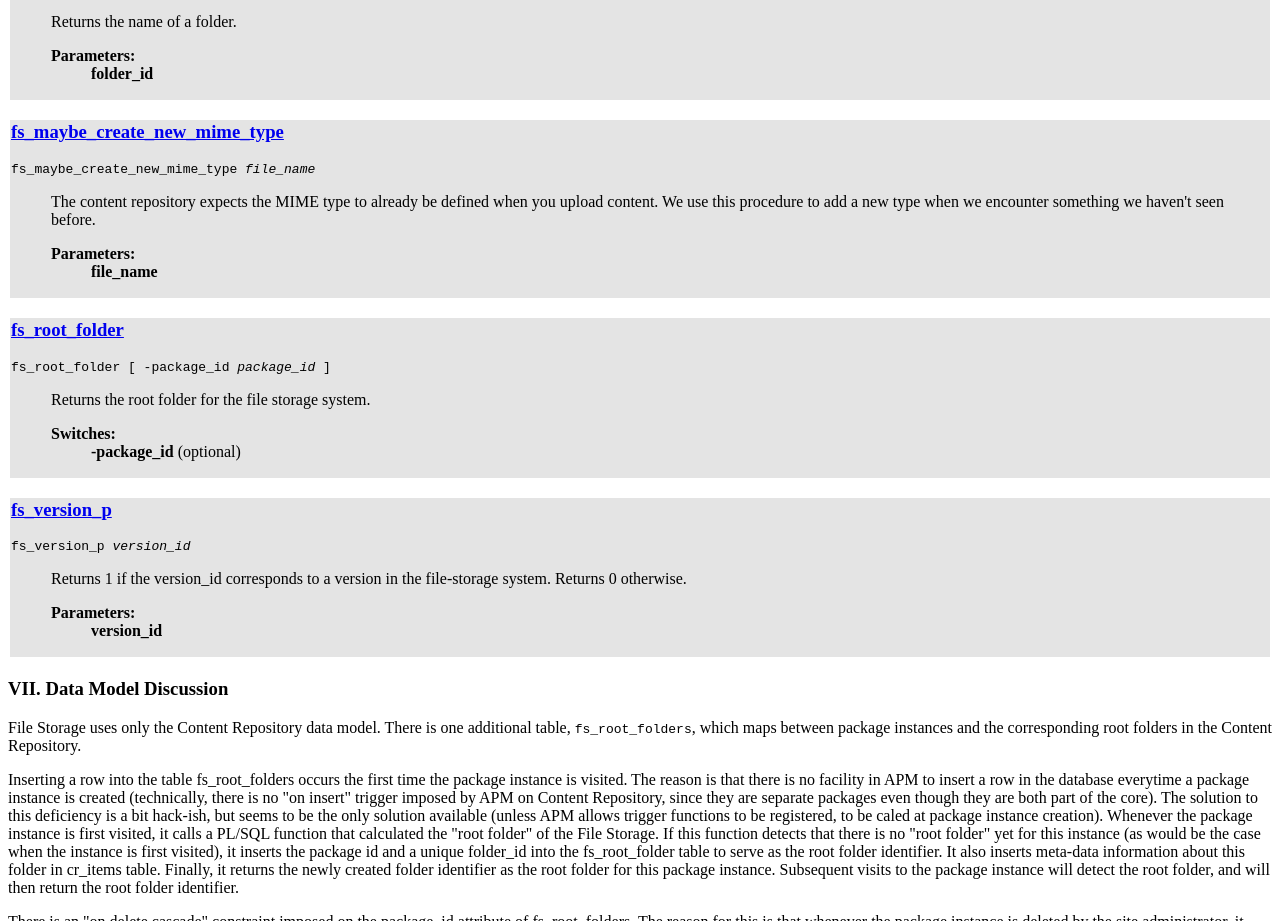
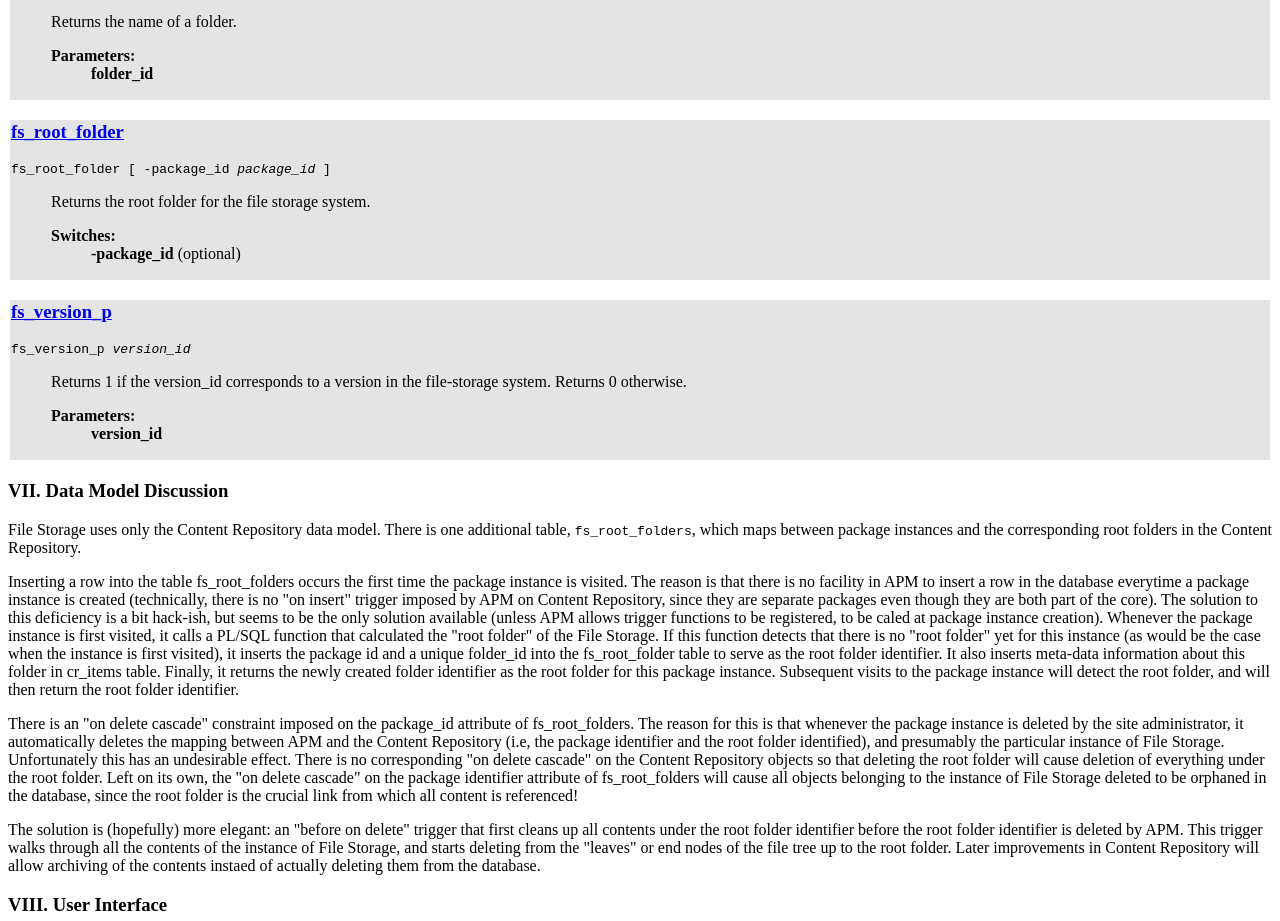
Before and after one commit to openacs/file-storage, a plain HTML site: page www/doc/design.html in a window 1280 px wide. Shown: the part 3222-4143 px from the top of the page. Drawn offline with Linux system fonts and the light colour scheme.

Commit message:
- Adds table cr_extension_mime_type_map, - Adds function cr_filename_to_mime_type [-create] filename - Adds function cr_create_mime_type -extension -mime_type -description - Removes *_maybe_create_new_mime_type - Updates acs-content-repository to 4.6.3.  Ugrade scripts provided. - Updates dependency information for several packages. - Adds most mime types plus comprehensive list of extension to mime-typemappings. - Maps .c .h .c++ .pl etc to text/plain

```diff
--- a/www/doc/design.html
+++ b/www/doc/design.html
@@ -347,23 +347,6 @@ Returns the name of a folder.
 <p>
 
 <table width=100%><tr><td bgcolor=#e4e4e4>
-<h3><a href="/api-doc/proc-view?proc=fs%5fmaybe%5fcreate%5fnew%5fmime%5ftype">fs_maybe_create_new_mime_type</a></h3><pre>fs_maybe_create_new_mime_type <i>file_name</i></pre>
-<blockquote>
-The content repository expects the MIME type to already be defined
-    when you upload content.  We use this procedure to add a new type
-    when we encounter something we haven't seen before.
-
-<p>
-<dl>
-<p><dt><b>Parameters:</b></dt><dd>
-<b>file_name</b><br>
-</dd>
-</dl></blockquote>
-</td></tr></table>
-
-<p>
-
-<table width=100%><tr><td bgcolor=#e4e4e4>
 <h3><a href="/api-doc/proc-view?proc=fs%5froot%5ffolder">fs_root_folder</a></h3><pre>fs_root_folder [ -package_id <i>package_id</i> ]</pre>
 <blockquote>
 Returns the root folder for the file storage system.
```
Also changed, not shown: 5 other files.
